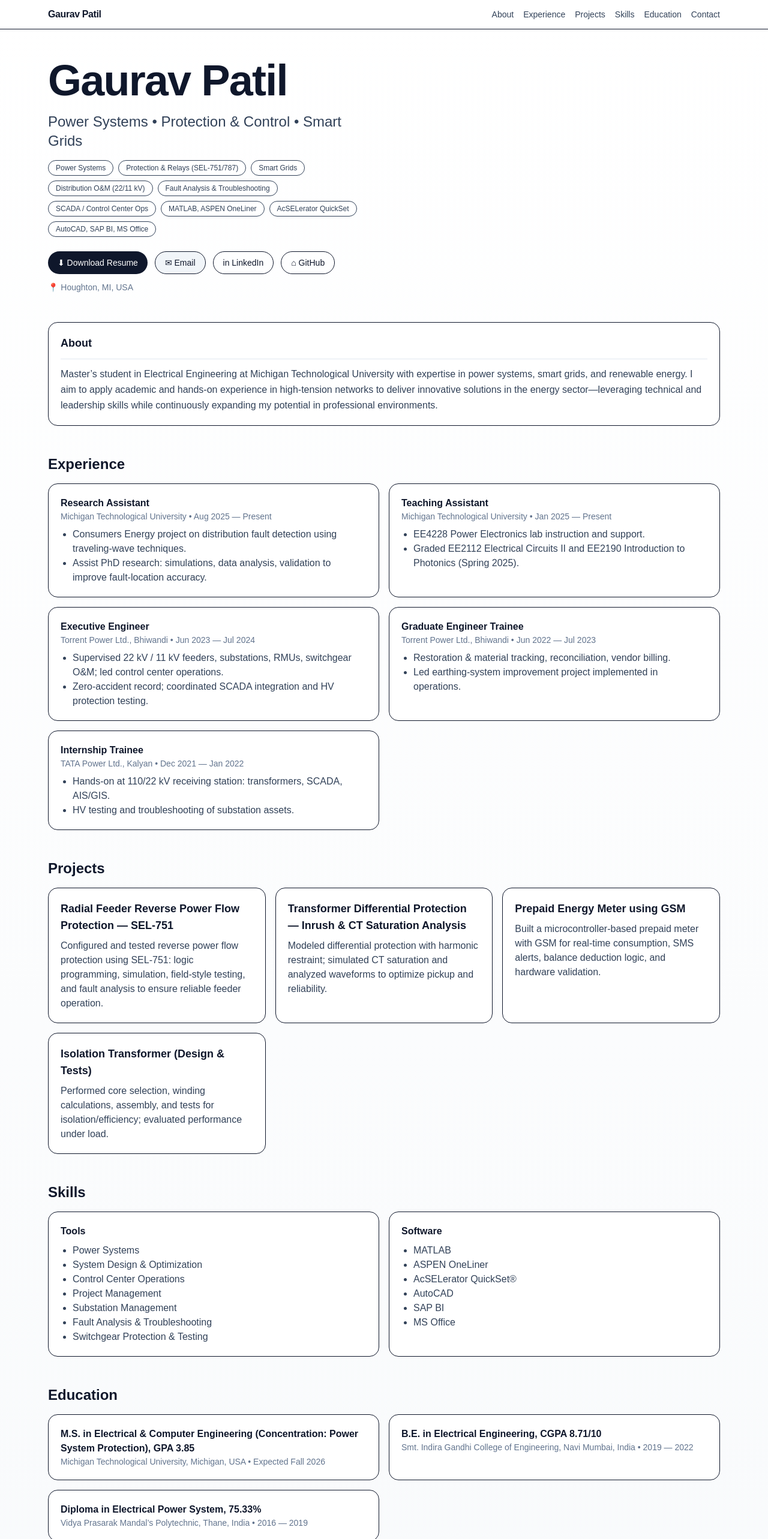
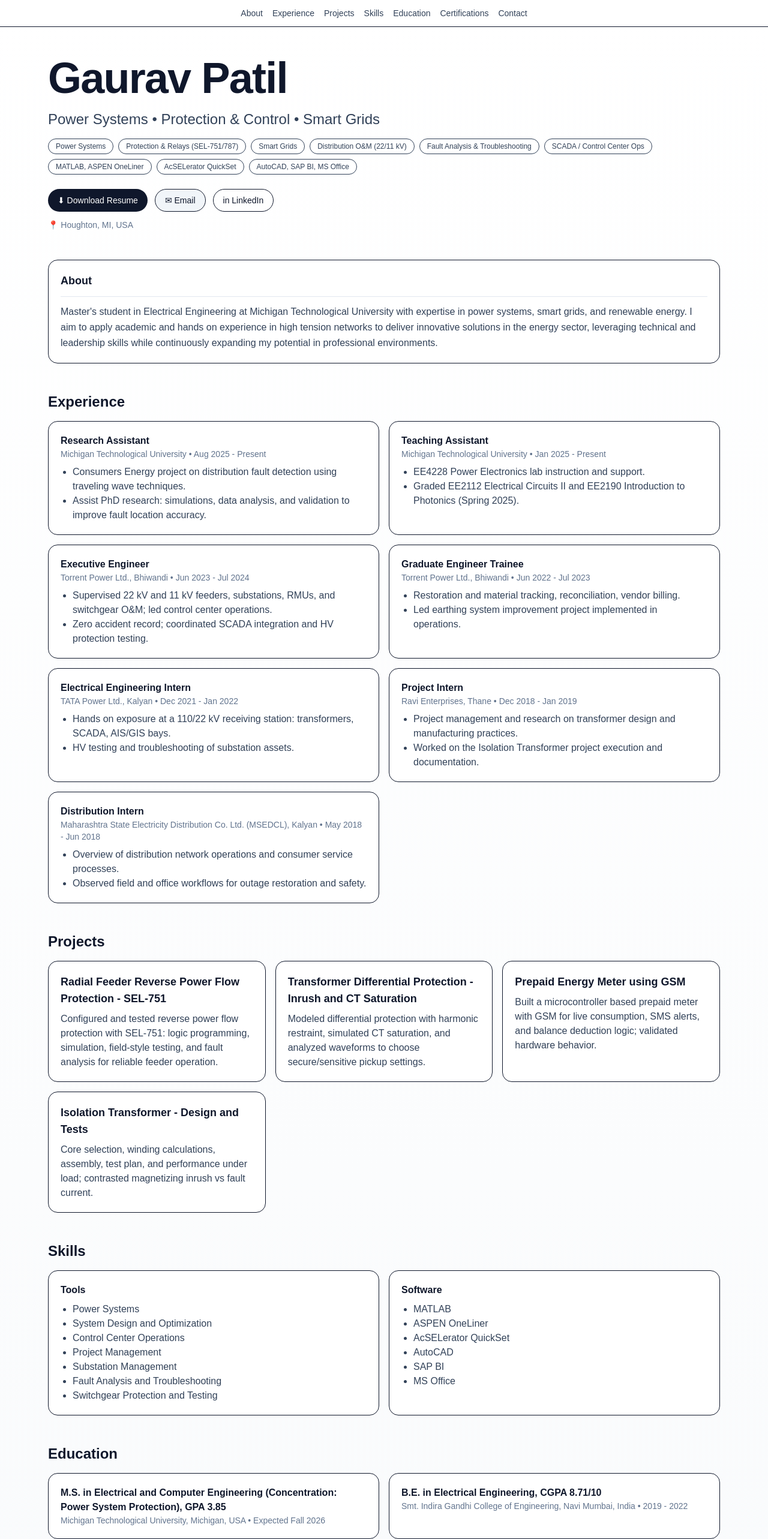
Before and after one commit to gauravpatil8787/gauravpatil87, a Next.js app: page / in a window 1280 px wide. Shown: the top 2566 px of the page at 60% size. Built offline with nearby package versions, Linux system fonts and the light colour scheme.

Commit message:
Update page.tsx

```diff
--- a/app/page.tsx
+++ b/app/page.tsx
@@ -1,4 +1,5 @@
 export default function Home() {
+  // ---------- DATA ----------
   const EXPERTISE = [
     "Power Systems",
     "Protection & Relays (SEL-751/787)",
@@ -13,25 +14,24 @@ export default function Home() {
 
   const PROJECTS = [
     {
-      title: "Radial Feeder Reverse Power Flow Protection — SEL-751",
+      title: "Radial Feeder Reverse Power Flow Protection - SEL-751",
       summary:
-        "Configured and tested reverse power flow protection using SEL-751: logic programming, simulation, field-style testing, and fault analysis to ensure reliable feeder operation.",
+        "Configured and tested reverse power flow protection with SEL-751: logic programming, simulation, field-style testing, and fault analysis for reliable feeder operation.",
     },
     {
-      title:
-        "Transformer Differential Protection — Inrush & CT Saturation Analysis",
+      title: "Transformer Differential Protection - Inrush and CT Saturation",
       summary:
-        "Modeled differential protection with harmonic restraint; simulated CT saturation and analyzed waveforms to optimize pickup and reliability.",
+        "Modeled differential protection with harmonic restraint, simulated CT saturation, and analyzed waveforms to choose secure/sensitive pickup settings.",
     },
     {
       title: "Prepaid Energy Meter using GSM",
       summary:
-        "Built a microcontroller-based prepaid meter with GSM for real-time consumption, SMS alerts, balance deduction logic, and hardware validation.",
+        "Built a microcontroller based prepaid meter with GSM for live consumption, SMS alerts, and balance deduction logic; validated hardware behavior.",
     },
     {
-      title: "Isolation Transformer (Design & Tests)",
+      title: "Isolation Transformer - Design and Tests",
       summary:
-        "Performed core selection, winding calculations, assembly, and tests for isolation/efficiency; evaluated performance under load.",
+        "Core selection, winding calculations, assembly, test plan, and performance under load; contrasted magnetizing inrush vs fault current.",
     },
   ];
 
@@ -39,16 +39,16 @@ export default function Home() {
     {
       role: "Research Assistant",
       org: "Michigan Technological University",
-      time: "Aug 2025 — Present",
+      time: "Aug 2025 - Present",
       bullets: [
-        "Consumers Energy project on distribution fault detection using traveling-wave techniques.",
-        "Assist PhD research: simulations, data analysis, validation to improve fault-location accuracy.",
+        "Consumers Energy project on distribution fault detection using traveling wave techniques.",
+        "Assist PhD research: simulations, data analysis, and validation to improve fault location accuracy.",
       ],
     },
     {
       role: "Teaching Assistant",
       org: "Michigan Technological University",
-      time: "Jan 2025 — Present",
+      time: "Jan 2025 - Present",
       bullets: [
         "EE4228 Power Electronics lab instruction and support.",
         "Graded EE2112 Electrical Circuits II and EE2190 Introduction to Photonics (Spring 2025).",
@@ -57,45 +57,64 @@ export default function Home() {
     {
       role: "Executive Engineer",
       org: "Torrent Power Ltd., Bhiwandi",
-      time: "Jun 2023 — Jul 2024",
+      time: "Jun 2023 - Jul 2024",
       bullets: [
-        "Supervised 22 kV / 11 kV feeders, substations, RMUs, switchgear O&M; led control center operations.",
-        "Zero-accident record; coordinated SCADA integration and HV protection testing.",
+        "Supervised 22 kV and 11 kV feeders, substations, RMUs, and switchgear O&M; led control center operations.",
+        "Zero accident record; coordinated SCADA integration and HV protection testing.",
       ],
     },
     {
       role: "Graduate Engineer Trainee",
       org: "Torrent Power Ltd., Bhiwandi",
-      time: "Jun 2022 — Jul 2023",
+      time: "Jun 2022 - Jul 2023",
       bullets: [
-        "Restoration & material tracking, reconciliation, vendor billing.",
-        "Led earthing-system improvement project implemented in operations.",
+        "Restoration and material tracking, reconciliation, vendor billing.",
+        "Led earthing system improvement project implemented in operations.",
       ],
     },
     {
-      role: "Internship Trainee",
+      role: "Electrical Engineering Intern",
       org: "TATA Power Ltd., Kalyan",
-      time: "Dec 2021 — Jan 2022",
+      time: "Dec 2021 - Jan 2022",
       bullets: [
-        "Hands-on at 110/22 kV receiving station: transformers, SCADA, AIS/GIS.",
+        "Hands on exposure at a 110/22 kV receiving station: transformers, SCADA, AIS/GIS bays.",
         "HV testing and troubleshooting of substation assets.",
+      ],
+    },
+    {
+      role: "Project Intern",
+      org: "Ravi Enterprises, Thane",
+      time: "Dec 2018 - Jan 2019",
+      bullets: [
+        "Project management and research on transformer design and manufacturing practices.",
+        "Worked on the Isolation Transformer project execution and documentation.",
+      ],
+    },
+    {
+      role: "Distribution Intern",
+      org: "Maharashtra State Electricity Distribution Co. Ltd. (MSEDCL), Kalyan",
+      time: "May 2018 - Jun 2018",
+      bullets: [
+        "Overview of distribution network operations and consumer service processes.",
+        "Observed field and office workflows for outage restoration and safety.",
       ],
     },
   ];
 
   const SKILLS_TOOLS = [
     "Power Systems",
-    "System Design & Optimization",
+    "System Design and Optimization",
     "Control Center Operations",
     "Project Management",
     "Substation Management",
-    "Fault Analysis & Troubleshooting",
-    "Switchgear Protection & Testing",
+    "Fault Analysis and Troubleshooting",
+    "Switchgear Protection and Testing",
   ];
+
   const SKILLS_SOFTWARE = [
     "MATLAB",
     "ASPEN OneLiner",
-    "AcSELerator QuickSet®",
+    "AcSELerator QuickSet",
     "AutoCAD",
     "SAP BI",
     "MS Office",
@@ -103,35 +122,54 @@ export default function Home() {
 
   const EDUCATION = [
     {
-      degree: "M.S. in Electrical & Computer Engineering (Concentration: Power System Protection), GPA 3.85",
+      degree:
+        "M.S. in Electrical and Computer Engineering (Concentration: Power System Protection), GPA 3.85",
       school: "Michigan Technological University, Michigan, USA",
       time: "Expected Fall 2026",
     },
     {
       degree: "B.E. in Electrical Engineering, CGPA 8.71/10",
-      school:
-        "Smt. Indira Gandhi College of Engineering, Navi Mumbai, India",
-      time: "2019 — 2022",
+      school: "Smt. Indira Gandhi College of Engineering, Navi Mumbai, India",
+      time: "2019 - 2022",
     },
     {
       degree: "Diploma in Electrical Power System, 75.33%",
-      school: "Vidya Prasarak Mandal’s Polytechnic, Thane, India",
-      time: "2016 — 2019",
+      school: "Vidya Prasarak Mandal's Polytechnic, Thane, India",
+      time: "2016 - 2019",
     },
   ];
 
+  const CERTS = [
+    {
+      name: "CPR/AED, First Aid and Bloodborne Pathogens Combo",
+      org: "American Red Cross",
+      time: "Issued May 2025 - Expires May 2027",
+    },
+    {
+      name: "Wilderness/Remote Location First Aid",
+      org: "American Red Cross",
+      time: "Issued May 2025 - Expired May 2025",
+    },
+    {
+      name: "Solar Energy Basics",
+      org: "The State University of New York",
+      time: "Issued Mar 2022",
+    },
+  ];
+
+  // ---------- UI ----------
   return (
     <div className="min-h-screen bg-gradient-to-b from-white to-slate-50 text-slate-900">
-      {/* NAV */}
+      {/* TOP NAV (no duplicate name) */}
       <header className="sticky top-0 z-20 backdrop-blur bg-white/70 border-b">
-        <div className="mx-auto max-w-6xl px-4 py-3 flex items-center justify-between">
-          <div className="font-semibold tracking-tight">Gaurav Patil</div>
-          <nav className="hidden md:flex gap-4 text-sm text-slate-700">
+        <div className="mx-auto max-w-6xl px-4 py-3 flex items-center justify-center">
+          <nav className="flex gap-4 text-sm text-slate-700">
             <a href="#about" className="hover:underline">About</a>
             <a href="#experience" className="hover:underline">Experience</a>
             <a href="#projects" className="hover:underline">Projects</a>
             <a href="#skills" className="hover:underline">Skills</a>
             <a href="#education" className="hover:underline">Education</a>
+            <a href="#certs" className="hover:underline">Certifications</a>
             <a href="#contact" className="hover:underline">Contact</a>
           </nav>
         </div>
@@ -139,19 +177,18 @@ export default function Home() {
 
       {/* HERO */}
       <section className="mx-auto max-w-6xl px-4 pt-10 pb-6">
-        <div className="grid md:grid-cols-2 gap-8 items-start">
         <div>
-            {/* BIG NAME */}
-            <h1 className="text-4xl md:text-7xl font-extrabold tracking-tight leading-tight">
+          {/* Big single name */}
+          <h1 className="text-5xl md:text-7xl font-extrabold tracking-tight leading-tight">
             Gaurav Patil
           </h1>
 
-            {/* TAGLINE */}
+          {/* Tagline */}
           <p className="mt-2 text-xl md:text-2xl text-slate-700">
             Power Systems • Protection & Control • Smart Grids
           </p>
 
-            {/* EXPERTISE CHIPS */}
+          {/* Expertise chips */}
           <div className="mt-4 flex flex-wrap gap-2">
             {EXPERTISE.map((e) => (
               <span
@@ -163,7 +200,7 @@ export default function Home() {
             ))}
           </div>
 
-            {/* CTA BUTTONS */}
+          {/* CTAs */}
           <div className="mt-6 flex flex-wrap gap-3">
             <a
               href="/Patil_GauravAmrutrao_Resume.pdf"
@@ -173,12 +210,15 @@ export default function Home() {
             >
               ⬇ Download Resume
             </a>
+
+            {/* Email fixed - plain mailto link */}
             <a
               href="mailto:gpatil3@mtu.edu"
               className="inline-flex items-center rounded-full bg-slate-100 text-slate-900 px-4 py-2 text-sm border"
             >
               ✉ Email
             </a>
+
             <a
               href="https://www.linkedin.com/in/gauravpatil87/"
               target="_blank"
@@ -187,18 +227,9 @@ export default function Home() {
             >
               in LinkedIn
             </a>
-              <a
-                href="https://github.com/"
-                target="_blank"
-                rel="noreferrer"
-                className="inline-flex items-center rounded-full px-4 py-2 text-sm border"
-              >
-                ⌂ GitHub
-              </a>
           </div>
 
           <div className="mt-3 text-sm text-slate-500">📍 Houghton, MI, USA</div>
-          </div>
         </div>
       </section>
 
@@ -208,10 +239,10 @@ export default function Home() {
           <h3 className="font-semibold text-lg">About</h3>
           <div className="h-px bg-slate-200 my-3" />
           <p className="text-slate-700 leading-relaxed">
-            Master’s student in Electrical Engineering at Michigan Technological University with
+            Master's student in Electrical Engineering at Michigan Technological University with
             expertise in power systems, smart grids, and renewable energy. I aim to apply academic and
-            hands-on experience in high-tension networks to deliver innovative solutions in the energy
-            sector—leveraging technical and leadership skills while continuously expanding my potential
+            hands on experience in high tension networks to deliver innovative solutions in the energy
+            sector, leveraging technical and leadership skills while continuously expanding my potential
             in professional environments.
           </p>
         </div>
@@ -224,9 +255,13 @@ export default function Home() {
           {EXPERIENCE.map((job) => (
             <div key={job.role + job.time} className="border rounded-2xl p-5 bg-white">
               <h3 className="font-semibold">{job.role}</h3>
-              <div className="text-sm text-slate-500">{job.org} • {job.time}</div>
+              <div className="text-sm text-slate-500">
+                {job.org} • {job.time}
+              </div>
               <ul className="list-disc pl-5 mt-2 text-slate-700">
-                {job.bullets.map((b, i) => <li key={i}>{b}</li>)}
+                {job.bullets.map((b, i) => (
+                  <li key={i}>{b}</li>
+                ))}
               </ul>
             </div>
           ))}
@@ -253,13 +288,17 @@ export default function Home() {
           <div className="border rounded-2xl p-5 bg-white">
             <h4 className="font-semibold mb-2">Tools</h4>
             <ul className="list-disc pl-5 text-slate-700">
-              {SKILLS_TOOLS.map((s) => <li key={s}>{s}</li>)}
+              {SKILLS_TOOLS.map((s) => (
+                <li key={s}>{s}</li>
+              ))}
             </ul>
           </div>
           <div className="border rounded-2xl p-5 bg-white">
             <h4 className="font-semibold mb-2">Software</h4>
             <ul className="list-disc pl-5 text-slate-700">
-              {SKILLS_SOFTWARE.map((s) => <li key={s}>{s}</li>)}
+              {SKILLS_SOFTWARE.map((s) => (
+                <li key={s}>{s}</li>
+              ))}
             </ul>
           </div>
         </div>
@@ -272,7 +311,23 @@ export default function Home() {
           {EDUCATION.map((ed) => (
             <div key={ed.degree} className="border rounded-2xl p-5 bg-white">
               <h3 className="font-semibold">{ed.degree}</h3>
-              <div className="text-sm text-slate-500">{ed.school} • {ed.time}</div>
+              <div className="text-sm text-slate-500">
+                {ed.school} • {ed.time}
+              </div>
+            </div>
+          ))}
+        </div>
+      </section>
+
+      {/* CERTIFICATIONS */}
+      <section id="certs" className="mx-auto max-w-6xl px-4 py-6">
+        <h2 className="text-2xl font-semibold mb-4">Certifications</h2>
+        <div className="grid md:grid-cols-2 gap-4">
+          {CERTS.map((c) => (
+            <div key={c.name} className="border rounded-2xl p-5 bg-white">
+              <h3 className="font-semibold">{c.name}</h3>
+              <div className="text-sm text-slate-500">{c.org}</div>
+              <div className="text-sm text-slate-500">{c.time}</div>
             </div>
           ))}
         </div>
@@ -284,8 +339,7 @@ export default function Home() {
           <h3 className="font-semibold">Contact</h3>
           <div className="h-px bg-slate-200 my-3" />
           <p className="text-slate-700 mb-4">
-            Best way to reach me is via email. I’m open to internships/co-ops and full-time roles in
-            protection & control.
+            Best way to reach me is via email. I am open to internships/co-ops and full time roles in protection and control.
           </p>
           <div className="flex flex-wrap gap-3">
             <a
@@ -307,7 +361,7 @@ export default function Home() {
       </section>
 
       <footer className="text-center text-xs text-slate-500 py-8">
-        © {new Date().getFullYear()} Gaurav Patil. Built with Next.js & Tailwind.
+        © {new Date().getFullYear()} Gaurav Patil. Built with Next.js and Tailwind.
       </footer>
     </div>
   );
```
Lines whose indentation alone changed are shown as unchanged.
